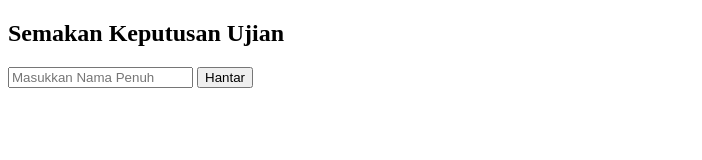
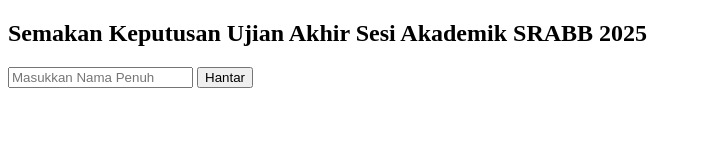
Before and after one commit to ch33kyninja/semakan-keputusan-srabb, a plain HTML site: page index.html in a window 1280 px wide. Shown: the whole page, without its empty margins (0-702 px from the left). Drawn offline with Linux system fonts and the light colour scheme.

Commit message:
Update index.html

```diff
--- a/index.html
+++ b/index.html
@@ -1,11 +1,11 @@
 <!DOCTYPE html>
 <html>
 <head>
-  <title>Semakan Keputusan Murid</title>
+  <title>Semakan Keputusan UASA SRABB 2025</title>
 </head>
 <body>
 
-<h2>Semakan Keputusan Ujian</h2>
+<h2>Semakan Keputusan Ujian Akhir Sesi Akademik SRABB 2025</h2>
 
 <input type="text" id="nama" placeholder="Masukkan Nama Penuh">
 <button onclick="semak()">Hantar</button>
```
